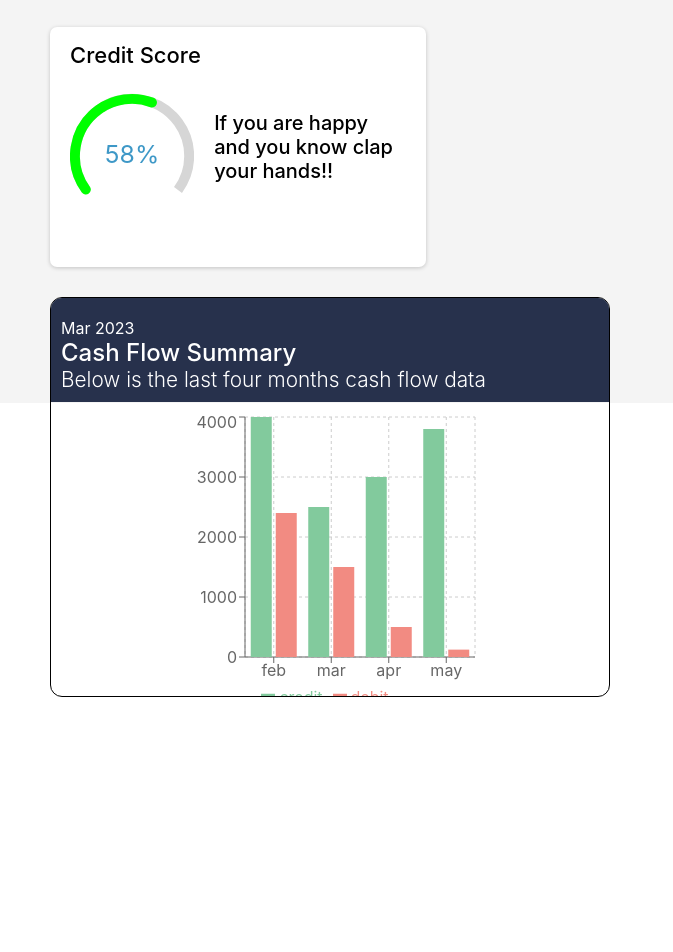
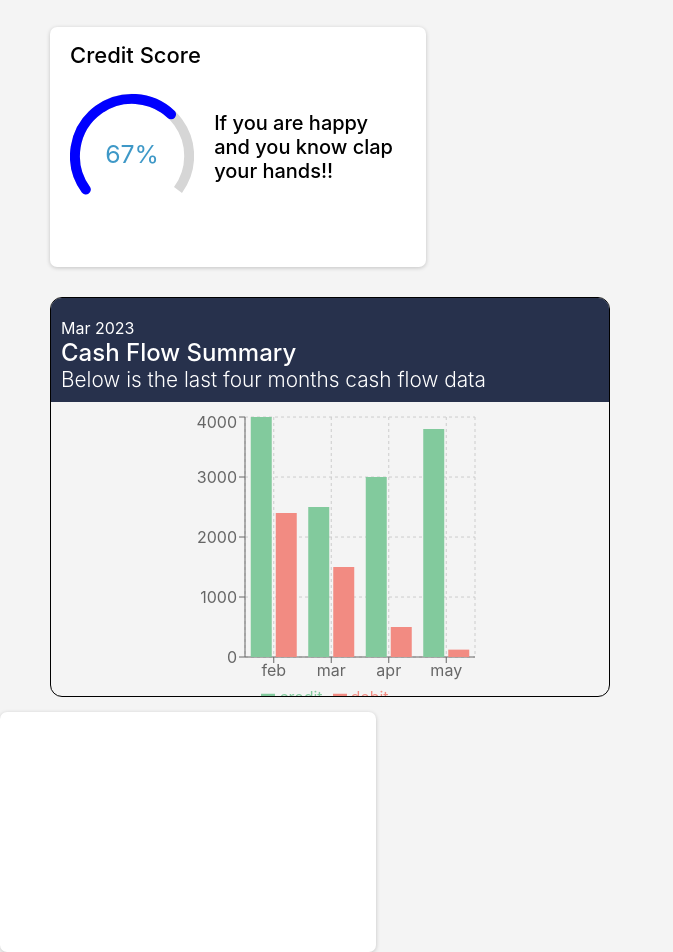
Before and after one commit to gauthamkv07/cap-one, a React (Create React App) app: page / in a window 1280 px wide. Shown: the part 397-1349 px from the top of the page, without its empty margins (0-673 px from the left). Before the commit the page ends 1094 px from the top, so only its background shows below. Built offline with nearby package versions, Linux system fonts and the light colour scheme; a web font is replaced by a local one.

Commit message:
added expense card box

```diff
--- a/src/components/credit-score-card/credit-score-card.jsx
+++ b/src/components/credit-score-card/credit-score-card.jsx
@@ -4,7 +4,7 @@ import { CircularProgressbar } from 'react-circular-progressbar';
 import 'react-circular-progressbar/dist/styles.css';
 
 const CreditScoreCard = () => {
-    const score = 58;
+    const score = 67;
     return <div className="credit-score-card">
         <div className="credit-score-card-title">Credit Score</div>
         <div className="credit-alignment">
--- /dev/null
+++ b/src/components/future-expense-card/future-expense-card.jsx
@@ -0,0 +1,10 @@
+import React from "react";
+import "./future-expense-card.scss";
+
+const FutureExpenseCard = () => {
+    return <div className="future-expense-card">
+
+    </div>
+}
+
+export default FutureExpenseCard;
--- /dev/null
+++ b/src/components/future-expense-card/future-expense-card.scss
@@ -0,0 +1,8 @@
+.future-expense-card {
+    height: 30vh;
+    width: 47vh;
+    border-radius: 7px;
+    background: #fff;
+    box-shadow: 0 1px 4px rgba(0, 0, 0, .2);
+    box-sizing: border-box;
+}
--- a/src/pages/homepage.jsx
+++ b/src/pages/homepage.jsx
@@ -4,6 +4,7 @@ import HeaderComponent from "../components/header-component/header.component";
 import PaymentCard from "../components/payment-card/payment.card";
 import CreditScoreCard from "../components/credit-score-card/credit-score-card";
 import BarChartHistory from "../components/BarChartHistory/barcharthistory.component";
+import FutureExpenseCard from "../components/future-expense-card/future-expense-card";
 
 const HomePage = () => {
     return <div className="homepage">
@@ -11,6 +12,7 @@ const HomePage = () => {
         <PaymentCard/>
         <CreditScoreCard/>
         <BarChartHistory/>
+        <FutureExpenseCard/>
     </div>
 }
 
--- a/src/pages/homepage.scss
+++ b/src/pages/homepage.scss
@@ -1,4 +1,3 @@
 .homepage{
-    height: 100vh;
     background-color: #f4f4f4;
 }
```
